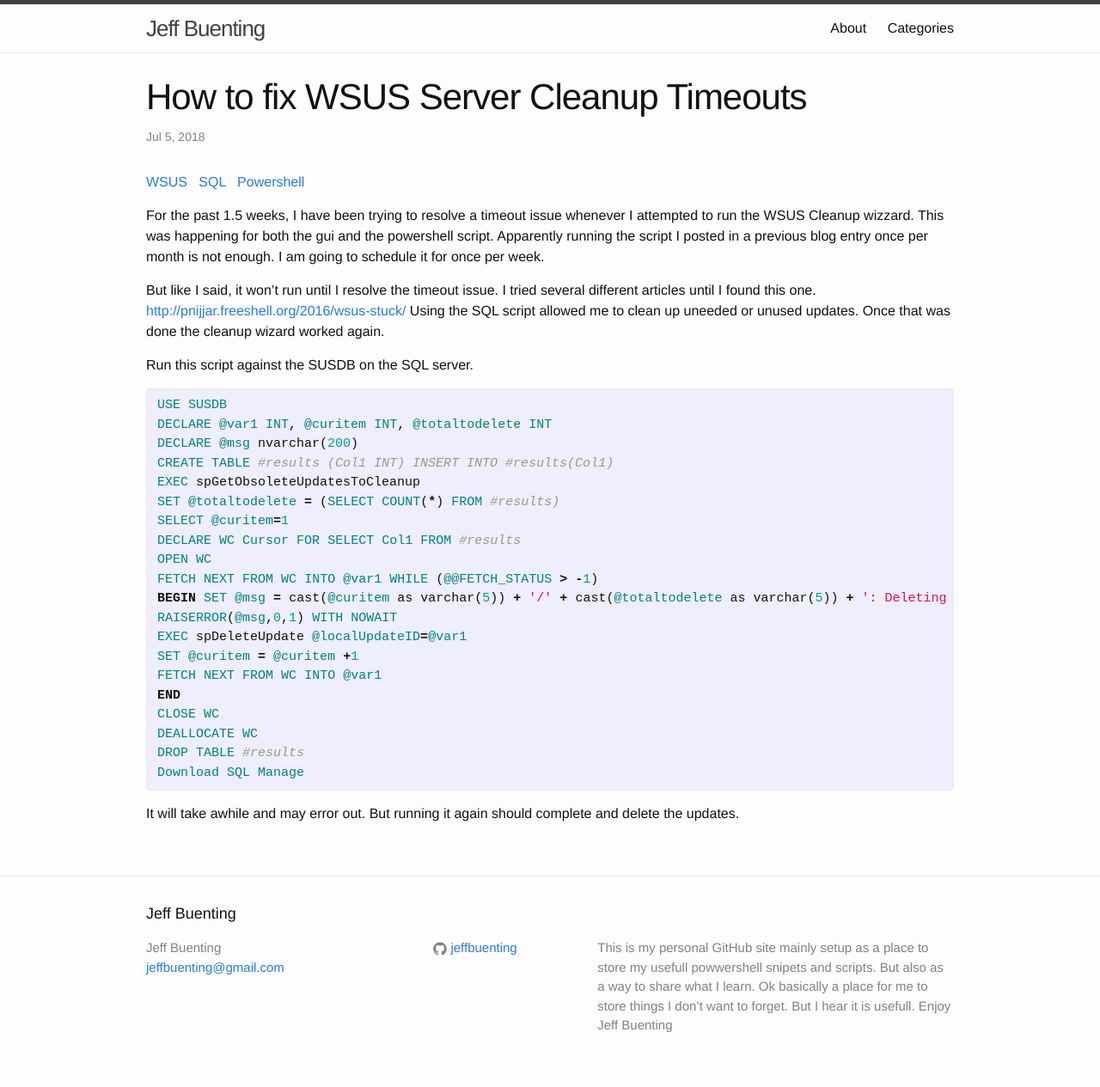
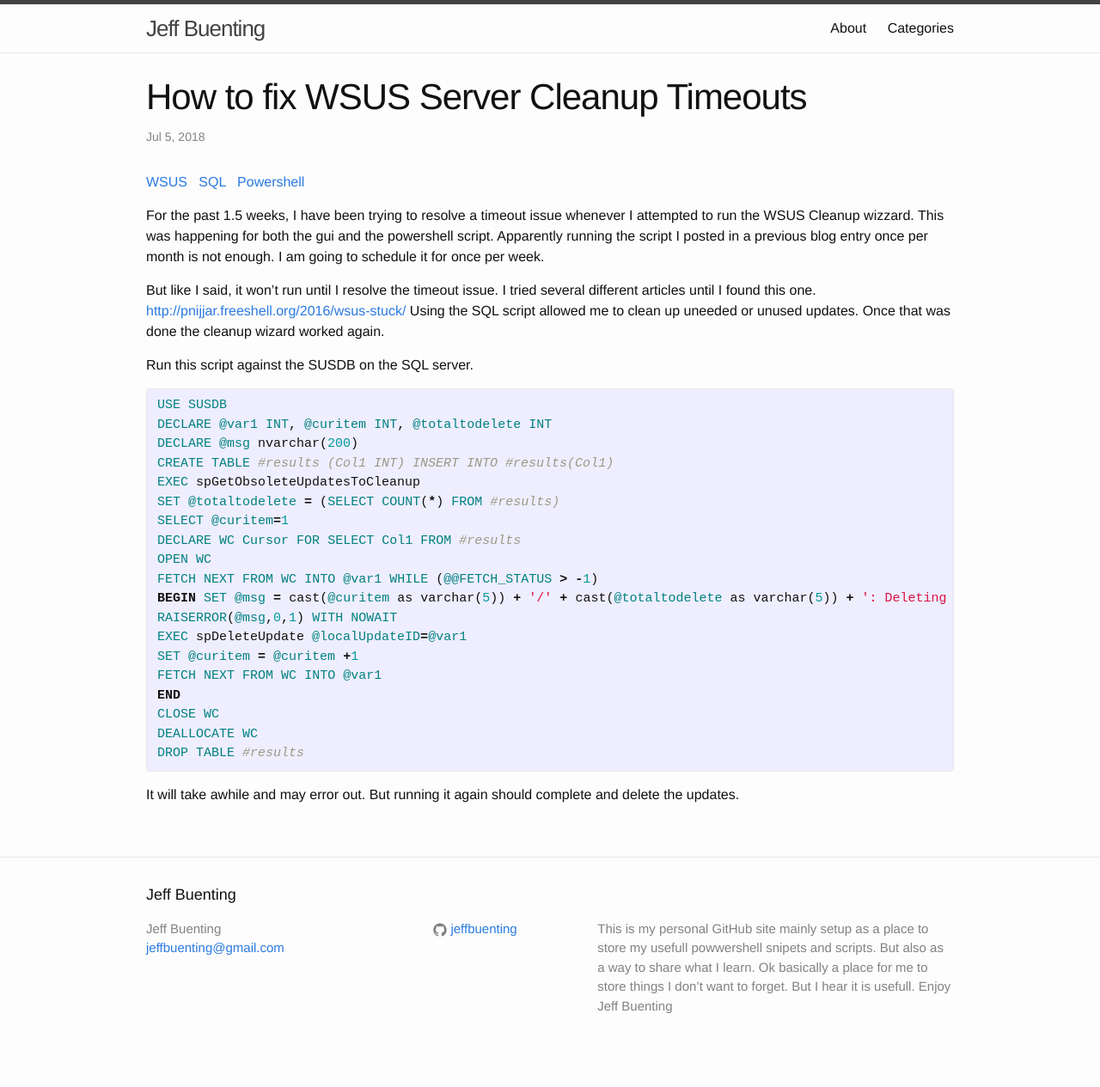
Before and after one commit to jeffbuenting/jeffbuenting.github.io, a Jekyll site: the page built from _posts/2018-07-05-WSUS_Cleanup_Timeout.markdown, in a window 1280 px wide. Shown: the whole page at 86% size. Built offline with Jekyll 4.4.1, drawn with Linux system fonts in a browser that asks for light colours; after the commit the page ends 1242 px from its top, so only the background shows below that.

Commit message:
Dev (#5)
* Post: Update remote registry powershell

* post SQL Query to list DB Role Permission

* fixed post date

* three new posts

* removed download sql manage mistaken line in code

Co-authored-by: Jeff Buenting <buenting_jeffrey@bah.com>

```diff
--- a/_posts/2018-07-05-WSUS_Cleanup_Timeout.markdown
+++ b/_posts/2018-07-05-WSUS_Cleanup_Timeout.markdown
@@ -32,7 +32,6 @@
 CLOSE WC
 DEALLOCATE WC
 DROP TABLE #results
-Download SQL Manage
 {% endhighlight %}
 
 It will take awhile and may error out.  But running it again should complete and delete the updates.
```
